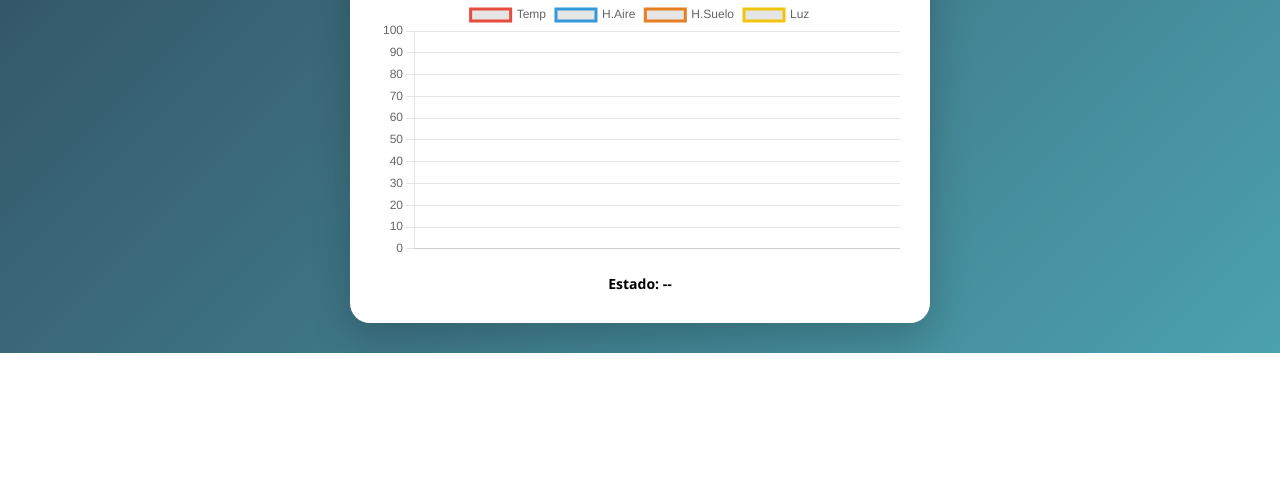
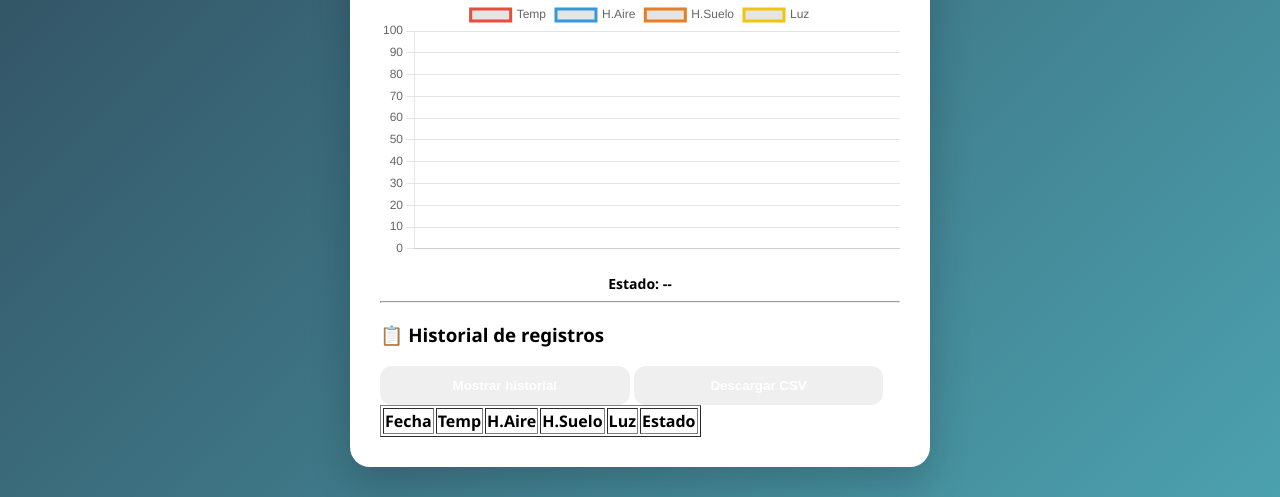
Before and after one commit to SGQ29/iot-lechuga, a Flask app: page / in a window 1280 px wide. Shown: the part 561-1058 px from the top of the page. Before the commit the page ends 914 px from the top, so only its background shows below. Run offline with Flask 3, Linux system fonts and the light colour scheme; lists and menus that the app fills with data are empty.

Commit message:
Update index.html

```diff
--- a/templates/index.html
+++ b/templates/index.html
@@ -2,6 +2,7 @@
 <html lang="es">
 <head>
     <meta charset="UTF-8">
+    <meta name="viewport" content="width=device-width, initial-scale=1.0">
     <title>Monitoreo IoT - Lechuga Crespa</title>
     <link rel="stylesheet" href="{{ url_for('static', filename='css/style.css') }}">
     <script src="https://cdn.jsdelivr.net/npm/chart.js"></script>
@@ -15,23 +16,51 @@
             <div id="mensaje-adecuado" class="diagnostico-box">Esperando datos del sistema...</div>
         </div>
 
-        <div class="card" id="temp">🌡 Temperatura: <span id="temperatura">--</span> °C</div>
-        <div class="card" id="humAir">💧 Humedad aire: <span id="humedad_aire">--</span> %</div>
-        <div class="card" id="humSoil">🌱 Humedad suelo: <span id="humedad_suelo">--</span> %</div>
-        <div class="card" id="lux">☀ Luminosidad: <span id="luminosidad">--</span> µmol/m²/s (<span id="lux_p">--</span>%)</div>
+        <div class="grid-cards">
+            <div class="card" id="temp">🌡 Temperatura: <span id="temperatura">--</span> °C</div>
+            <div class="card" id="humAir">💧 Humedad aire: <span id="humedad_aire">--</span> %</div>
+            <div class="card" id="humSoil">🌱 Humedad suelo: <span id="humedad_suelo">--</span> %</div>
+            <div class="card" id="lux">☀ Luminosidad: <span id="luminosidad">--</span> µmol/m²/s (<span id="lux_p">--</span>%)</div>
+        </div>
 
         <div class="botones">
             <button class="on" onclick="controlSistema('on')">🟢 ENCENDER</button>
             <button class="off" onclick="controlSistema('off')">🔴 APAGAR</button>
         </div>
 
-        <canvas id="graficoMultivariable"></canvas>
+        <div class="chart-container">
+            <canvas id="graficoMultivariable"></canvas>
+        </div>
 
         <div id="estado-sistema" class="estado">Estado: --</div>
+
+        <hr>
+
+        <div class="historial-section">
+            <h3>📋 Historial de registros</h3>
+            <div class="botones-historial">
+                <button onclick="cargarHistorial()">Mostrar historial</button>
+                <button onclick="descargarHistorial()">Descargar CSV</button>
+            </div>
+
+            <div class="table-wrapper">
+                <table id="tabla-historial" border="1">
+                    <thead>
+                        <tr>
+                            <th>Fecha</th>
+                            <th>Temp</th>
+                            <th>H.Aire</th>
+                            <th>H.Suelo</th>
+                            <th>Luz</th>
+                            <th>Estado</th>
+                        </tr>
+                    </thead>
+                    <tbody>
+                        </tbody>
+                </table>
+            </div>
+        </div>
     </div>
-    <script src="{{ url_for('static', filename='js/app.js') }}"></script>
-</body>
-</html>
 
     <script src="{{ url_for('static', filename='js/app.js') }}"></script>
 </body>
```
